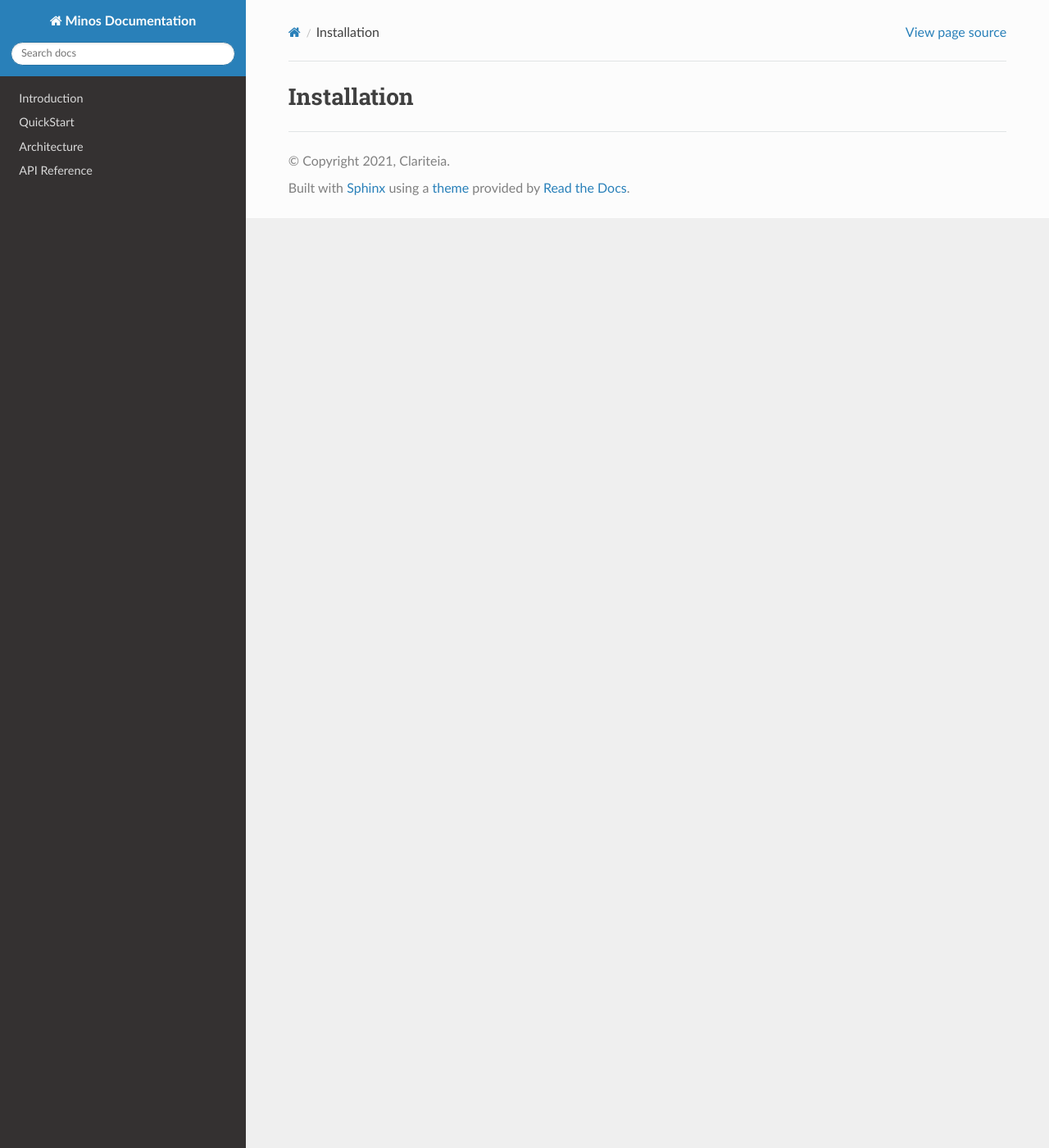
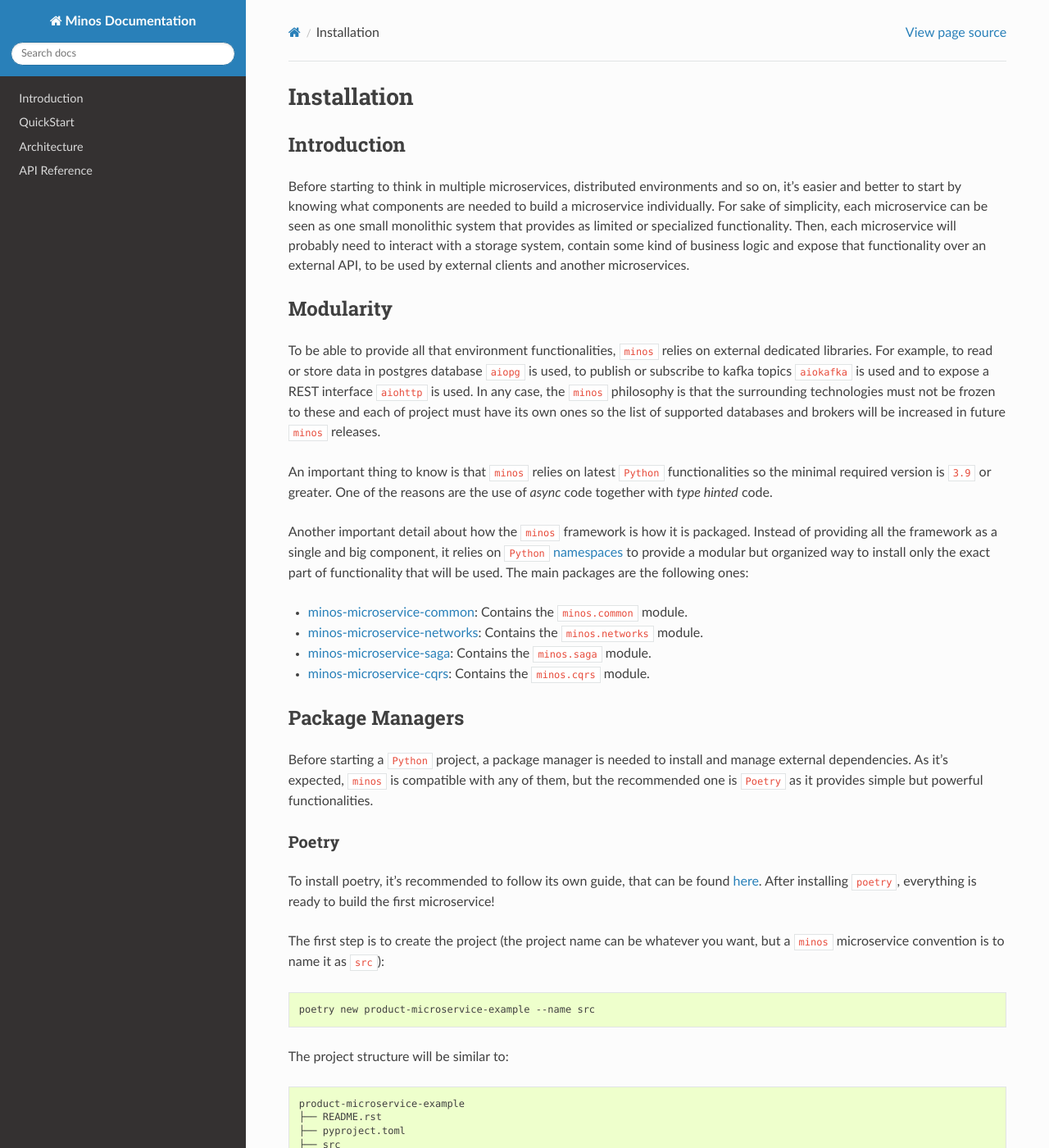
Before and after one commit to Clariteia/minos-documentation, a Sphinx documentation site: the page built from docs/quickstart/installation.md, in a window 1280 px wide and 1400 px high. Shown: the whole window at 82% size. Built offline with Sphinx 7.4.7 and the Read the Docs theme 2.0.0, drawn with Linux system fonts in a browser that asks for light colours; some of the changed text lies outside the part shown.

Commit message:
* Describe `minos` installation process.

````diff
--- a/docs/quickstart/installation.md
+++ b/docs/quickstart/installation.md
@@ -1 +1,58 @@
 # Installation
+
+## Introduction
+
+Before starting to think in multiple microservices, distributed environments and so on, it's easier and better to start by knowing what components are needed to build a microservice individually. For sake of simplicity, each microservice can be seen as one small monolithic system that provides as limited or specialized functionality. Then, each microservice will probably need to interact with a storage system, contain some kind of business logic and expose that functionality over an external API, to be used by external clients and another microservices.
+
+## Modularity
+
+To be able to provide all that environment functionalities, `minos` relies on external dedicated libraries. For example, to read or store data in postgres database `aiopg` is used, to publish or subscribe to kafka topics `aiokafka` is used and to expose a REST interface `aiohttp` is used. In any case, the `minos` philosophy is that the surrounding technologies must not be frozen to these and each of project must have its own ones so the list of supported databases and brokers will be increased in future `minos` releases.
+
+An important thing to know is that `minos` relies on latest `Python` functionalities so the minimal required version is `3.9` or greater. One of the reasons are the use of *async* code together with *type hinted* code.
+
+Another important detail about how the `minos` framework is how it is packaged. Instead of providing all the framework as a single and big component, it relies on `Python` [namespaces](https://packaging.python.org/guides/packaging-namespace-packages/) to provide a modular but organized way to install only the exact part of functionality that will be used. The main packages are the following ones:
+* [minos-microservice-common](https://pypi.org/project/minos-microservice-common/): Contains the `minos.common` module.
+* [minos-microservice-networks](https://pypi.org/project/minos-microservice-networks/):  Contains the `minos.networks` module.
+* [minos-microservice-saga](https://pypi.org/project/minos-microservice-saga/): Contains the `minos.saga` module.
+* [minos-microservice-cqrs](https://pypi.org/project/minos-microservice-cqrs/): Contains the `minos.cqrs` module.
+
+## Package Managers
+
+Before starting a `Python` project, a package manager is needed to install and manage external dependencies. As it's expected, `minos` is compatible with any of them, but the recommended one is `Poetry` as it provides simple but powerful functionalities.
+
+### Poetry
+
+To install poetry, it's recommended to follow its own guide, that can be found [here](https://python-poetry.org/docs/). After installing `poetry`, everything is ready to build the first microservice!
+
+The first step is to create the project (the project name can be whatever you want, but a `minos` microservice convention is to name it as `src`):
+
+```bash
+poetry new product-microservice-example --name src
+```
+
+The project structure will be similar to:
+
+```bash
+product-microservice-example
+├── README.rst
+├── pyproject.toml
+├── src
+│   └── __init__.py
+└── tests
+    ├── __init__.py
+    └── test_src.py
+
+2 directories, 5 files
+```
+
+To install the `minos` dependencies, simply exec the following command on the project's root directory:
+
+```bash
+poetry add \
+  minos-microservice-common \
+  minos-microservice-networks \
+  minos-microservice-saga \
+  minos-microservice-cqrs
+```
+
+After that, every `minos` dependencies are ready to be used. Let's move to the configuration step!
````
Also changed, not shown: docs/quickstart/_toc.md (+2 -0 lines).
